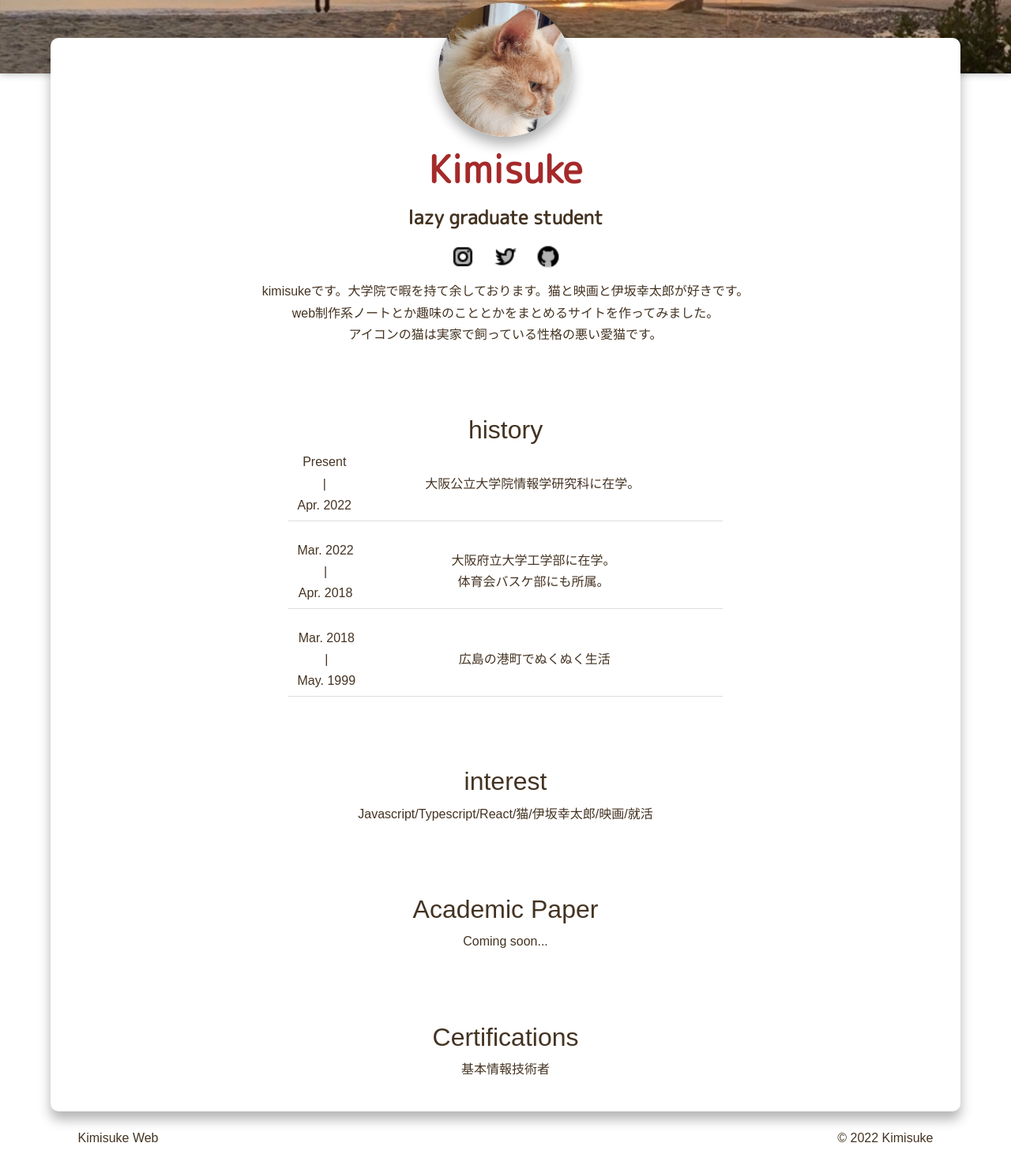
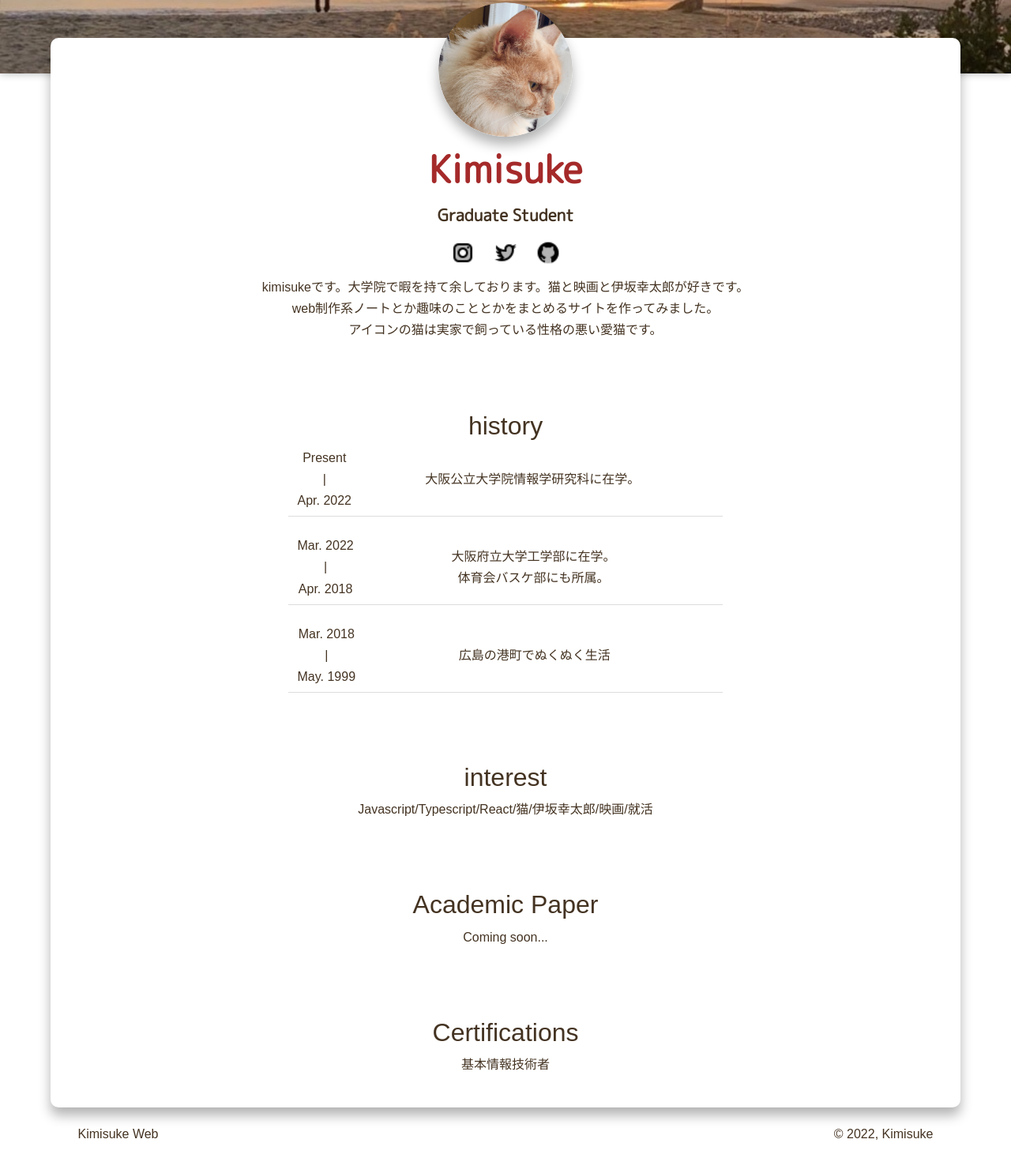
Before and after one commit to kimisuke0503/kimisukeweb, a plain HTML site: page index.html in a window 1280 px wide. Shown: the part 257-1742 px from the top of the page at 79% size. Drawn offline with Linux system fonts and the light colour scheme; some packages are replaced by stand-ins of ours.

Commit message:
少し修正

```diff
--- a/css/style.css
+++ b/css/style.css
@@ -108,7 +108,7 @@ article h1{
 
 .introduction h2 {
     font-family: "M PLUS Rounded 1c", sans-serif;
-    font-size: 1.5rem;
+    font-size: 1.3rem;
 }
 
 .sns-icon {
@@ -185,7 +185,6 @@ footer div {
 }
 
 footer p {
-    word-break: break-all;
     font-size: 1rem;
 }
 
--- a/index.html
+++ b/index.html
@@ -41,7 +41,7 @@
         <article class="profile">
             <div class="introduction">
                 <h1>Kimisuke</h1>
-                <h2>lazy graduate student</h2>
+                <h2>Graduate Student</h2>
                 <div class="sns-icon">
                     <a href="https://www.instagram.com/hondana_moriken/">
                         <img src="images/insta-icon.png" alt="Instagram">
@@ -101,7 +101,7 @@
     <footer>
         <div>
             <p>Kimisuke Web</p>
-            <p>&copy; 2022 Kimisuke</p>
+            <p>&copy; 2022, Kimisuke</p>
         </div>
     </footer>
     <script type="text/javascript" src="js/move.js"></script>
```
Also changed, not shown: blog.html (+1 -1 lines), note.html (+1 -1 lines).
